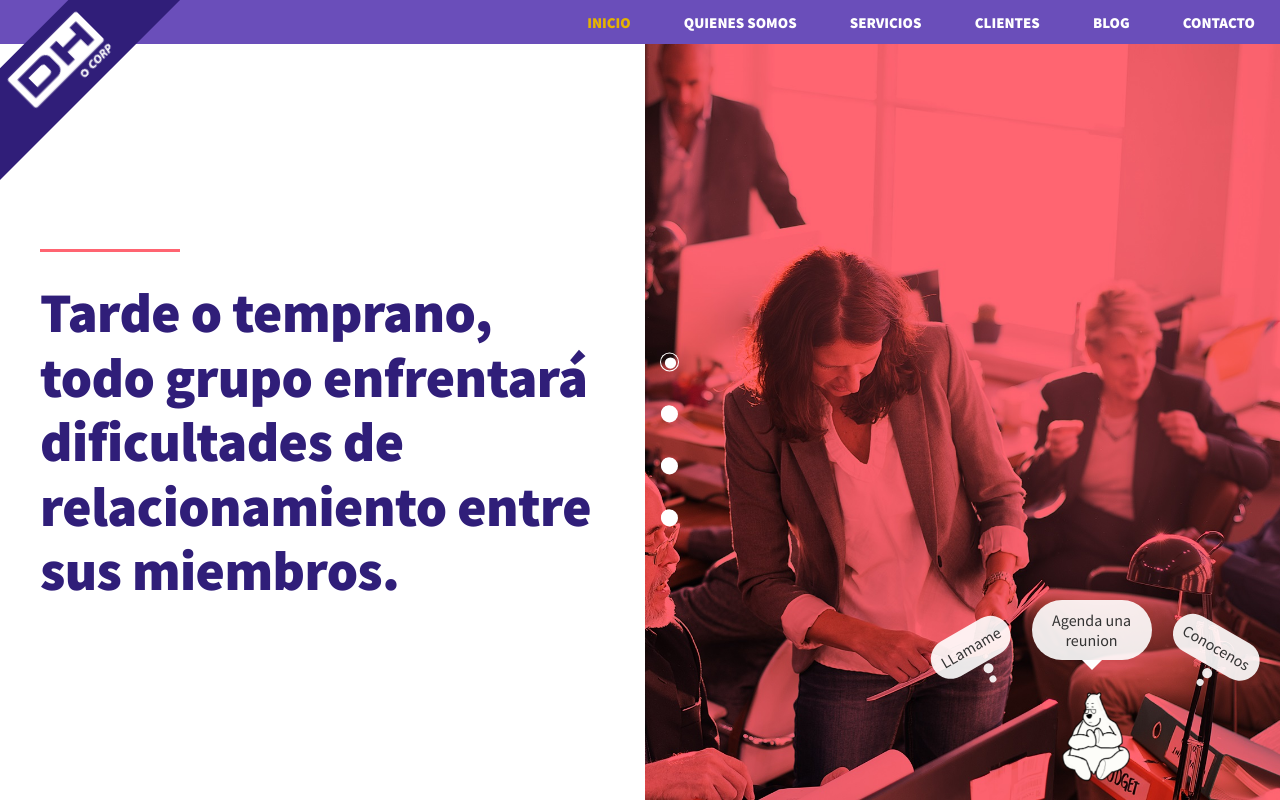
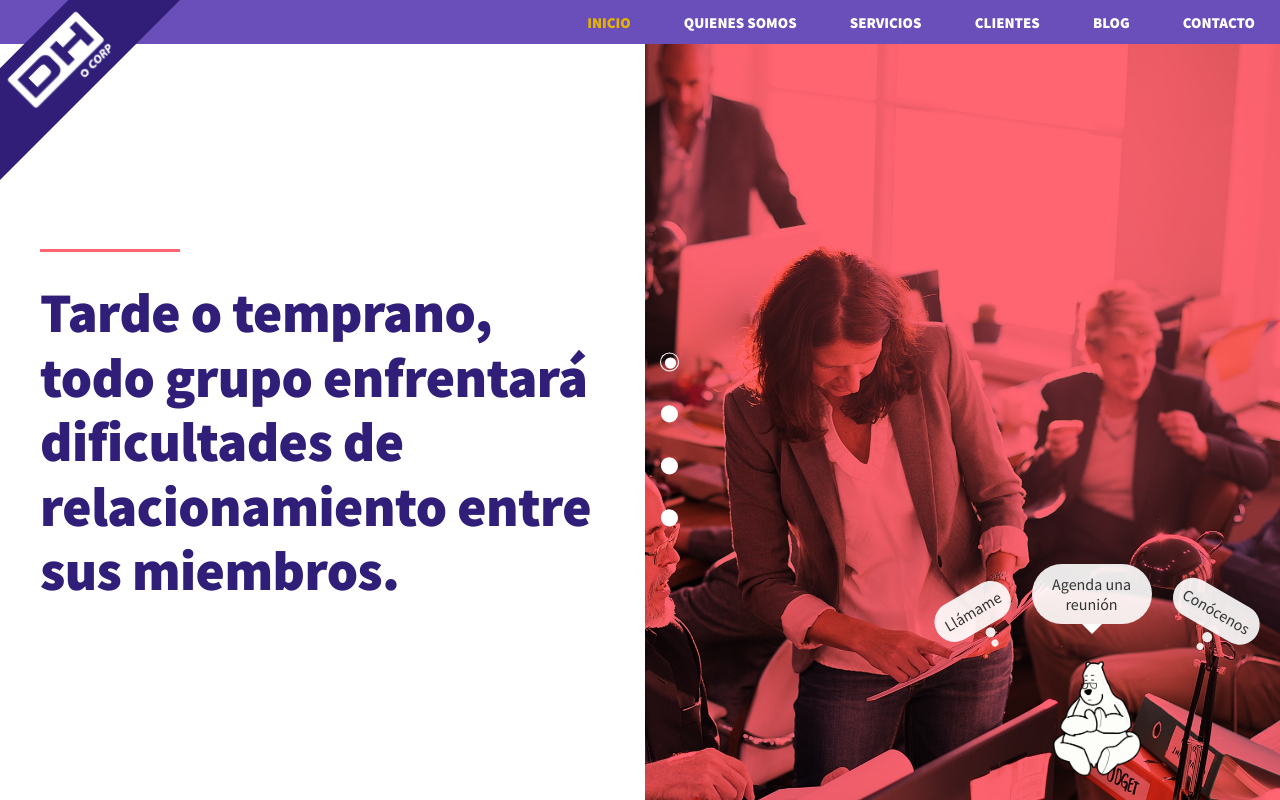
Before and after one commit to NestorPlasencia/dhcorp-theme-wp, a PHP site: page / in a window 1280 px wide. Run offline with PHP 8.4, Linux system fonts and the light colour scheme; style sheets or scripts are compiled from the project's sources; some libraries are stand-ins or nearby versions.

Commit message:
ortography corrections

```diff
--- a/index.html
+++ b/index.html
@@ -81,9 +81,9 @@
 		</div>
 		<div class="animation-container">
 			<div class="thinkings">
-				<a href="" class="thinking implicit">LLamame</a>
-				<a href="" class="thinking explicit">Agenda una reunion</a>
-				<a href="" class="thinking implicit">Conocenos</a>
+				<a href="" class="thinking implicit">Llámame</a>
+				<a href="" class="thinking explicit">Agenda una reunión</a>
+				<a href="" class="thinking implicit">Conócenos</a>
 			</div>
 			<img  class="character" src="./assets/images/oso_sabio.png" alt="">
 		</div>
--- a/style/animation.css
+++ b/style/animation.css
@@ -46,7 +46,7 @@
 }
 
 .animation-container .character {
-  max-width: 100px;
+  max-width: 130px;
   -webkit-animation-name: meditation;
           animation-name: meditation;
   -webkit-animation-duration: 4s;
--- a/style/animation.scss
+++ b/style/animation.scss
@@ -20,7 +20,7 @@
     flex-direction: column;
     align-items: center;
     .character {
-        max-width: 100px;
+        max-width: 130px;
         animation-name: meditation;
         animation-duration: 4s;
         animation-iteration-count: infinite;
```
